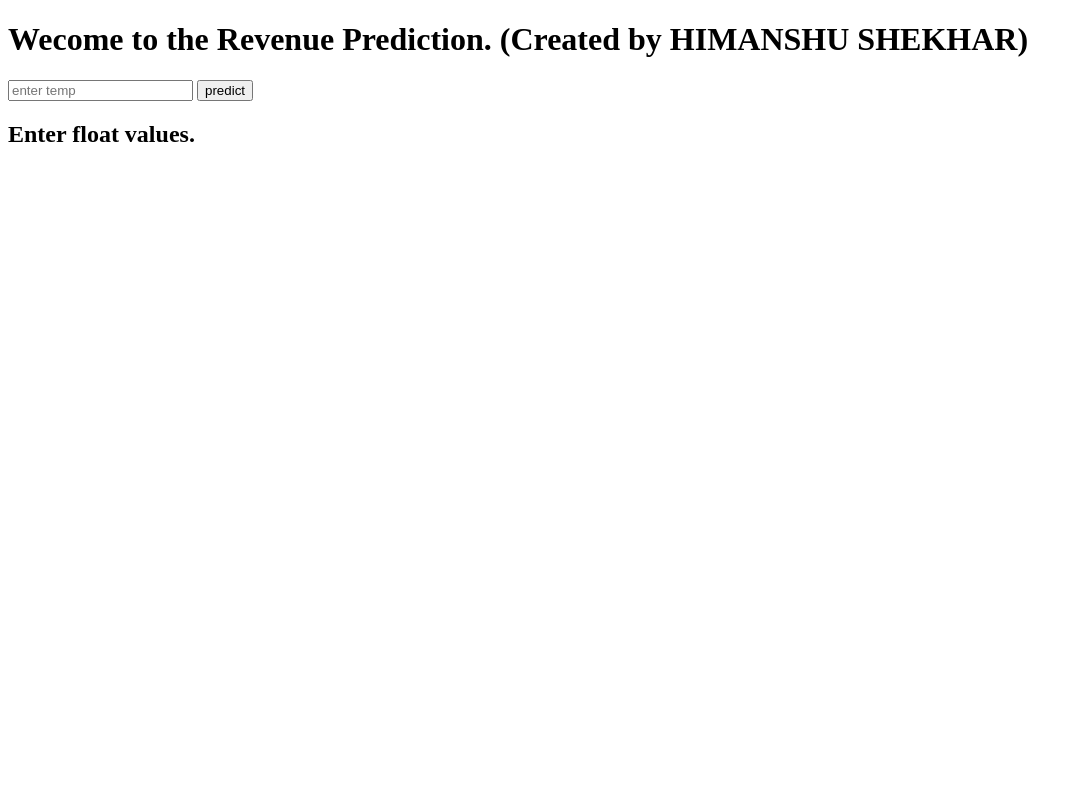
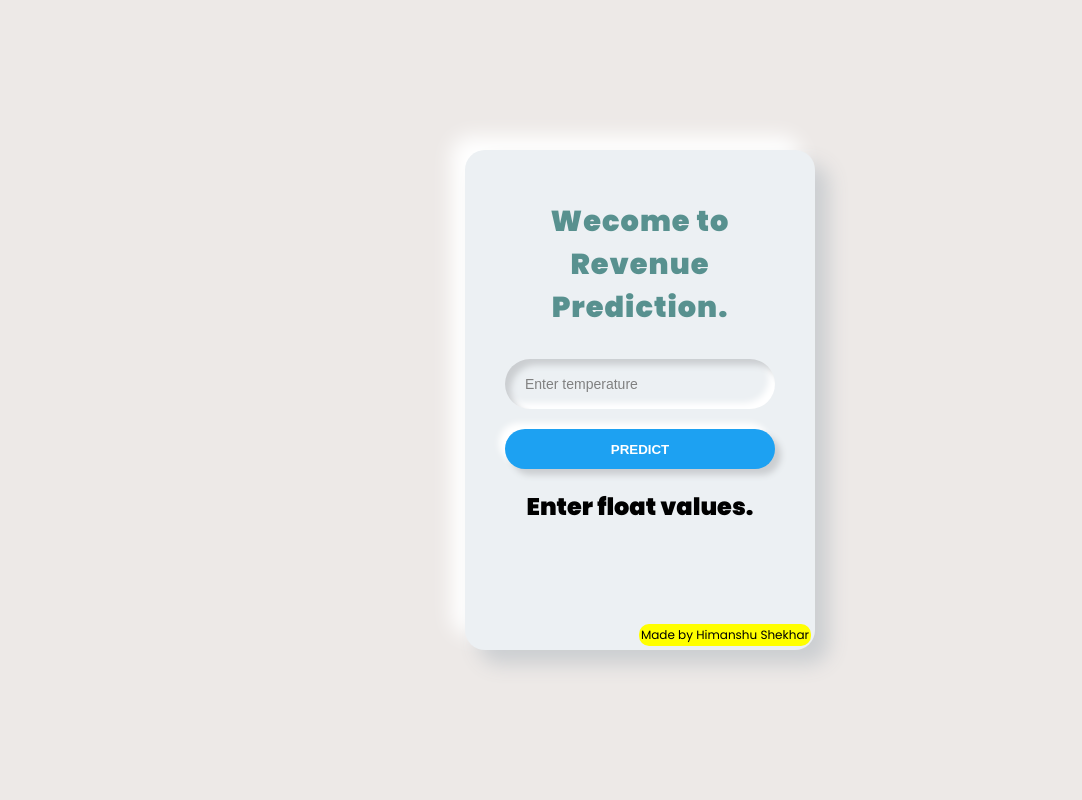
Before and after one commit to himanshutikolo/temperature-revenue, a Flask app: page /predict in a window 1280 px wide. Shown: the whole page, without its empty margins (0-1082 px from the left). Run offline with Flask 2, Linux system fonts and the light colour scheme; parts of the project's set-up code (start-up, migrations or seed data) failed here and were passed over.

Commit message:
style commit

```diff
--- a/app.py
+++ b/app.py
@@ -1,4 +1,3 @@
-from distutils.log import debug
 import pickle
 from flask import Flask,render_template, request
 
--- a/templates/index.html
+++ b/templates/index.html
@@ -4,17 +4,144 @@
     <meta charset="UTF-8">
     <meta http-equiv="X-UA-Compatible" content="IE=edge">
     <meta name="viewport" content="width=device-width, initial-scale=1.0">
+    <style>
+        @import url("https://fonts.googleapis.com/css2?family=Poppins:wght@400;900&display=swap");
+
+body {
+  margin: 0;
+  width: 100vw;
+  height: 100vh;
+  background: #ede9e7;
+  display: flex;
+  align-items: center;
+  text-align: center;
+  justify-content: center;
+  place-items: center;
+  overflow: hidden;
+  font-family: poppins;
+}
+
+.container {
+  position: relative;
+  width: 350px;
+  height: 500px;
+  border-radius: 20px;
+  padding: 40px;
+  box-sizing: border-box;
+  background: #ecf0f3;
+  box-shadow: 14px 14px 20px #cbced1, -14px -14px 20px white;
+}
+
+.brand-logo {
+  height: 100px;
+  width: 100px;
+  background: url("https://img.icons8.com/color/100/000000/twitter--v2.png");
+  margin: auto;
+  border-radius: 50%;
+  box-sizing: border-box;
+  box-shadow: 7px 7px 10px #cbced1, -7px -7px 10px white;
+}
+
+.brand-title {
+  margin-top: 10px;
+  font-weight: 900;
+  font-size: 1.8rem;
+  color: #58918f;
+  letter-spacing: 1px;
+}
+
+.inputs {
+  text-align: left;
+  margin-top: 30px;
+}
+
+label,
+input,
+button {
+  display: block;
+  width: 100%;
+  padding: 0;
+  border: none;
+  outline: none;
+  box-sizing: border-box;
+}
+
+label {
+  margin-bottom: 4px;
+}
+
+label:nth-of-type(2) {
+  margin-top: 12px;
+}
+
+input::placeholder {
+  color: gray;
+}
+
+input {
+  background: #ecf0f3;
+  padding: 10px;
+  padding-left: 20px;
+  height: 50px;
+  font-size: 14px;
+  border-radius: 50px;
+  box-shadow: inset 6px 6px 6px #cbced1, inset -6px -6px 6px white;
+}
+
+button {
+  margin-top: 20px;
+  background: #1da1f2;
+  height: 40px;
+  border-radius: 20px;
+  cursor: pointer;
+  color: #fff;
+  font-weight: 600;
+  box-shadow: 6px 6px 6px #cbced1, -6px -6px 6px white;
+  transition: 0.5s;
+}
+
+button:hover {
+  box-shadow: none;
+}
+
+a {
+  position: absolute;
+  font-size: 12px;
+  bottom: 4px;
+  right: 4px;
+  text-decoration: none;
+  color: black;
+  background: yellow;
+  border-radius: 10px;
+  padding: 2px;
+}
+
+h1 {
+  position: absolute;
+  top: 0;
+  left: 0;
+}
+    </style>
     <title>Machine learning</title>
 
 </head>
 <body>
-    <h1>Wecome to the Revenue Prediction. (Created by HIMANSHU SHEKHAR)</h1>
+    <div class="container">
+        <div class="brand-title">Wecome to Revenue Prediction.</div>
+        <div class="inputs">
+            <form action="{{url_for('predict')}}" method="post">
+                <input type="text" name="temperature"  placeholder="Enter temperature"></input>
+                <button type="submit">PREDICT</button>
+            </form>
 
-    <form action="{{url_for('predict')}}" method="post">
-        <input type="text" name="temperature"  placeholder="enter temp"></input>
-<button type="submit">predict</button>
-    </form>
+        </div>
 
-    <h2>{{prediction_text_area}}</h2>
+
+        <h2>{{prediction_text_area}}</h2>
+
+
+        <a href="https://in.linkedin.com/in/himanshu-shekhar-544b92204">Made by Himanshu Shekhar </a>
+    </div>
+
 </body>
 </html>
```
